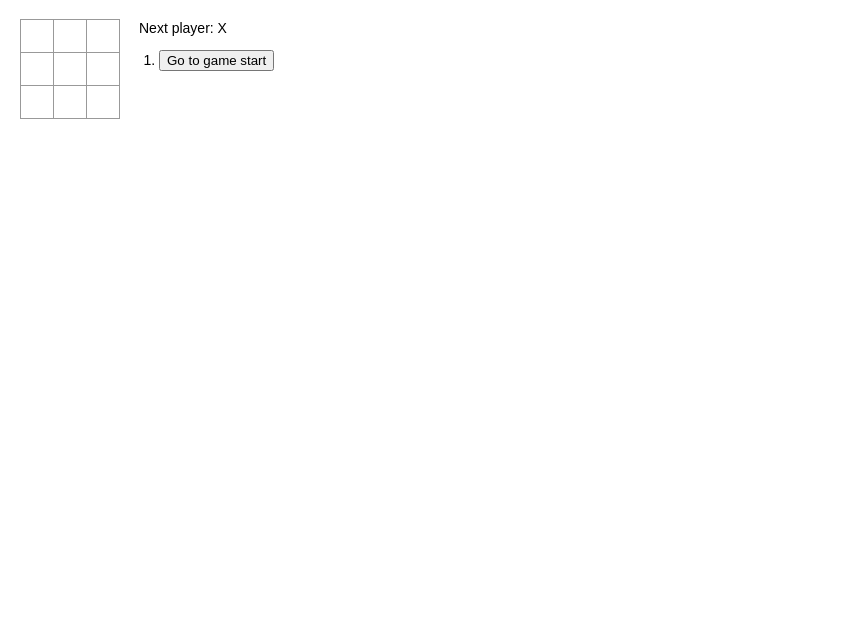
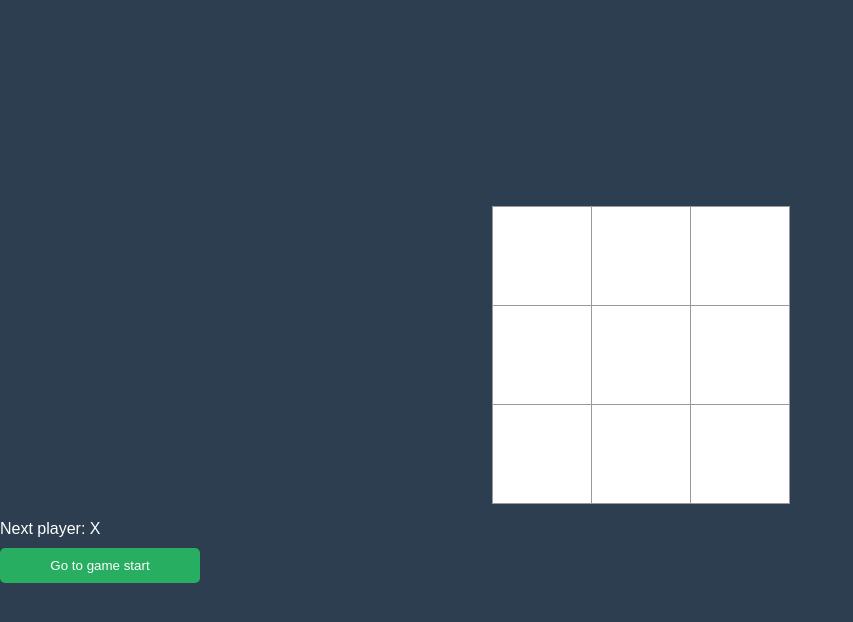
Before and after one commit to yurrrrri/react-allinone, a React (Create React App) app: page / in a window 1280 px wide. Shown: the top 622 px of the page, without its empty margins (0-853 px from the left). Built offline with nearby package versions, Linux system fonts and the light colour scheme.

Commit message:
css styling

```diff
--- a/src/App.css
+++ b/src/App.css
@@ -1,8 +1,26 @@
 .game {
-    display: flex;
-    flex-direction: row;
+  display: flex;
+  flex-direction: column;
+  height: 100vh;
+  justify-content: center;
+  align-items: center;
 }
 
 .game-info {
-    margin-left: 20px;
+  margin-top: 16px;
+  width: 100%;
+  flex-direction: column;
+  justify-content: center;
 }
+
+.move-button {
+  width: 200px;
+  background-color: #27ae60;
+  border-width: 0px;
+  border-radius: 5px;
+  color: #fff;
+  font-weight: 200;
+  margin-bottom: 10px;
+  padding: 10px 20px;
+  text-decoration: none;
+}
--- a/src/App.js
+++ b/src/App.js
@@ -60,7 +60,9 @@
 
     return (
       <li key={move}>
-        <button onClick={() => jumpTo(move)}>{desc}</button>
+        <button className="move-button" onClick={() => jumpTo(move)}>
+          {desc}
+        </button>
       </li>
     );
   });
@@ -77,7 +79,7 @@
       </div>
       <div className="game-info">
         <div className="status">{status}</div>
-        <ol>{moves}</ol>
+        <ol style={{ listStyle: "none" }}>{moves}</ol>
       </div>
     </div>
   );
--- a/src/components/Board.css
+++ b/src/components/Board.css
@@ -1,3 +1,10 @@
+.border-wrapper {
+  border: 1px solid rbga(255, 255, 255, 0.1);
+  box-shadow: rgba(0, 0, 0, 0.19);
+  border-radius: 9px;
+  overflow: hidden;
+}
+
 .status {
-    margin-bottom: 10px;
+  margin-bottom: 10px;
 }
--- a/src/components/Board.js
+++ b/src/components/Board.js
@@ -7,7 +7,7 @@
   }
 
   return (
-    <div>
+    <div className="board-wrapper">
       <div className="board-row">
         {renderSquare(0)}
         {renderSquare(1)}
--- a/src/components/Square.css
+++ b/src/components/Square.css
@@ -2,8 +2,8 @@
   background-color: white;
   border: 1px solid #999;
   font-size: 24px;
-    width: 34px;
-    height: 34px;
+  width: 100px;
+  height: 100px;
   margin-right: -1px;
   margin-top: -1px;
   padding: 0;
--- a/src/index.css
+++ b/src/index.css
@@ -1,8 +1,12 @@
 body {
-    font: 14px "Century Gothic", Futura, sans-serif;
-    margin: 20px;
+    background-color: #2c3e50;
+    color: #fff;
+    font-family: sans-serif;
+    margin: 0;
+    padding: 0;
 }
 
 ol, ul {
-    padding-left: 20px;
+    margin: 0;
+    padding: 0;
 }
```
Lines whose indentation alone changed are shown as unchanged.
